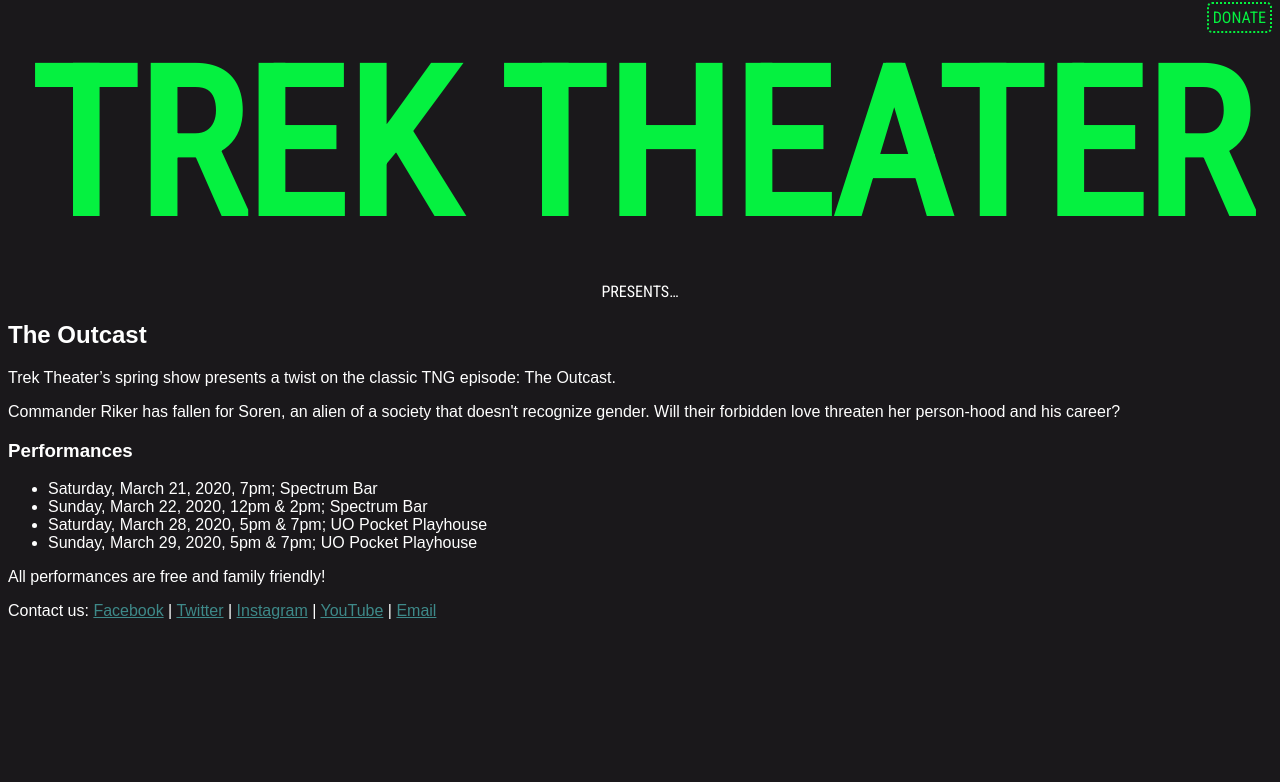
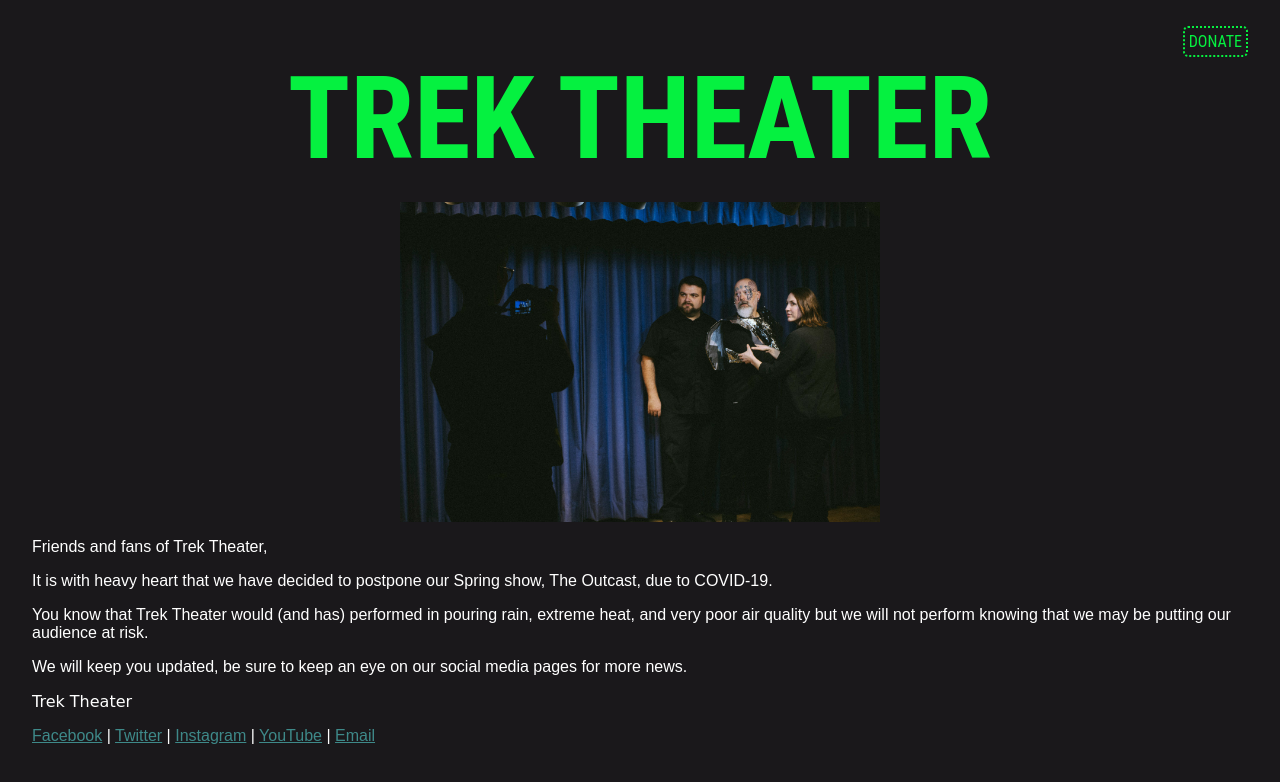
Before and after one commit to joelyoungblom/trektheater.org, a website: page index.html in a window 1280 px wide. Drawn offline with Linux system fonts and the light colour scheme.

Commit message:
sad news

```diff
--- a/index.html
+++ b/index.html
@@ -6,9 +6,10 @@
 
     <title>Trek Theater</title>
 
-    <link rel="stylesheet" href="https://fonts.googleapis.com/css?family=Roboto+Condensed">
+    <link rel="stylesheet" href="https://cdnjs.cloudflare.com/ajax/libs/font-awesome/4.7.0/css/font-awesome.min.css">
+    <link rel="stylesheet" href="https://fonts.googleapis.com/icon?family=Material+Icons">
+
     <style>
-
 
 /* variables */
 :root {
@@ -43,7 +44,7 @@ html a {
 
 .site-header__title {
   font-family: 'Roboto Condensed', sans-serif;
-  font-size: 15.9vw;
+  font-size: 9vw;
   text-align: center;
   font-weight: 700;
   text-transform: uppercase;
@@ -70,6 +71,18 @@ html a {
   text-align: center;
 }
 
+body {
+  height: 100vh;
+  margin: 0;
+  padding: 0;
+  background-position: right;
+  /*
+  background-image: url("promo2.jpg");
+  */
+  background-size: auto 100%;
+  background-repeat: no-repeat;
+}
+
 /* debug */
 /*
 html {
@@ -77,38 +90,53 @@ html {
 }
 */
 
+.hidden
+{position:absolute;
+  left:-10000px;
+    top:auto;
+      width:1px;
+        height:1px;
+        overflow:hidden;}
+
+figure img {
+  display: block;
+  max-width: 30rem;
+  margin: 0 auto;
+}
+body {
+  padding: 2rem;
+}
+
+.letter__signature {
+  font-family: cursive;
+}
+
     </style>
 
   </head>
   <body>
 
     <header class="site-header">
-      <nav class="site-header__menu"><a class="btn" href="https://www.gofundme.com/f/trek-theatre039s-2019-season">Donate</a></nav>
+      <nav class="site-header__menu"><a class="btn" href="//gofundme.com/f/trek-theatre039s-2019-season">Donate</a></nav>
       <h1 class="site-header__title">Trek Theater</h1>
-      <p class="presents">presents&hellip;</p>
     </header>
 
-    <main>
+    <main class="letter">
 
-    <h2>The Outcast</h2>
-    <p>Trek Theater’s spring show presents a twist on the classic TNG episode: The Outcast.</p>
+    <figure>
+      <img src="promo1.jpg">
+    </figure>
 
-    <p>Commander Riker has fallen for Soren, an alien of a society that doesn't recognize gender. Will their forbidden love threaten her person-hood and his career?</p>
-
-    <h3>Performances</h3>
-    <ul>
-      <li>Saturday, March 21, 2020, 7pm; Spectrum Bar</li>
-      <li>Sunday, March 22, 2020, 12pm &amp; 2pm; Spectrum Bar</li>
-      <li>Saturday, March 28, 2020, 5pm &amp; 7pm; UO Pocket Playhouse</li>
-      <li>Sunday, March 29, 2020, 5pm &amp; 7pm; UO Pocket Playhouse</li>
-    </ul>
-
-    <p>All performances are free and family friendly!</p>
+    <p class="letter__salutation">Friends and fans of Trek Theater,</p>
+    <p>It is with heavy heart that we have decided to postpone our Spring show, The Outcast, due to COVID-19. </p>
+    <p>You know that Trek Theater would (and has) performed in pouring rain, extreme heat, and very poor air quality but we will not perform knowing that we may be putting our audience at risk. </p>
+    <p>We will keep you updated, be sure to keep an eye on our social media pages for more news.</p>
+    <p class="letter__signature">Trek Theater</p>
 
     </main>
 
     <footer class="site-footer">
-      <p>Contact us:
+      <p><span class="hidden">Contact us: </span>
       <a href="//facebook.com/trektheater">Facebook</a> |
       <a href="//twitter.com/trektheater">Twitter</a> |
       <a href="//intagram.com/trektheater">Instagram</a> |
--- a/styles.css
+++ /dev/null
@@ -1,51 +0,0 @@
-@import url('https://fonts.googleapis.com/css?family=Roboto+Condensed');
-
-/* variables */
-:root {
-  /* colors.co palette */
-  --c1: #1A181B; /* eerie black */
-  --c2: #564D65; /* independence */
-  --c3: #3E8989; /* teal blue */
-  --c4: #2CDA9D; /* eucalyptus */
-  --c5: #05F140; /* malachite */
-
-  --main-bg-color: var(--c1);
-  --main-fg-color: white;
-
-  /* spacing */
-  --padding: .25em;
-  --margin: .5em;
-}
-
-html {
-  font-family: sans-serif;
-  background: var(--main-bg-color);
-  color: white;
-}
-
-.site-header {
-  text-transform: uppercase;
-  font-family: 'Roboto Condensed', sans-serif;
-}
-
-.site-header__title {
-  font-family: 'Roboto Condensed', sans-serif;
-  font-size: 10.1vw;
-  text-align: center;
-  font-weight: 700;
-  text-transform: uppercase;
-  clear: both;
-  color: var(--c5);
-}
-
-.site-header__menu {
-  float: right;
-}
-
-.btn {
-  text-decoration: underline overline double;
-  color: var(--c5);
-}
-.btn * {
-  color: inherit;
-}
```
Also changed, not shown: TODO.md (deleted, +0 -5 lines), 89811239_1408593502658597_7265977516752371712_o.jpg (added), promo1.jpg (added).
